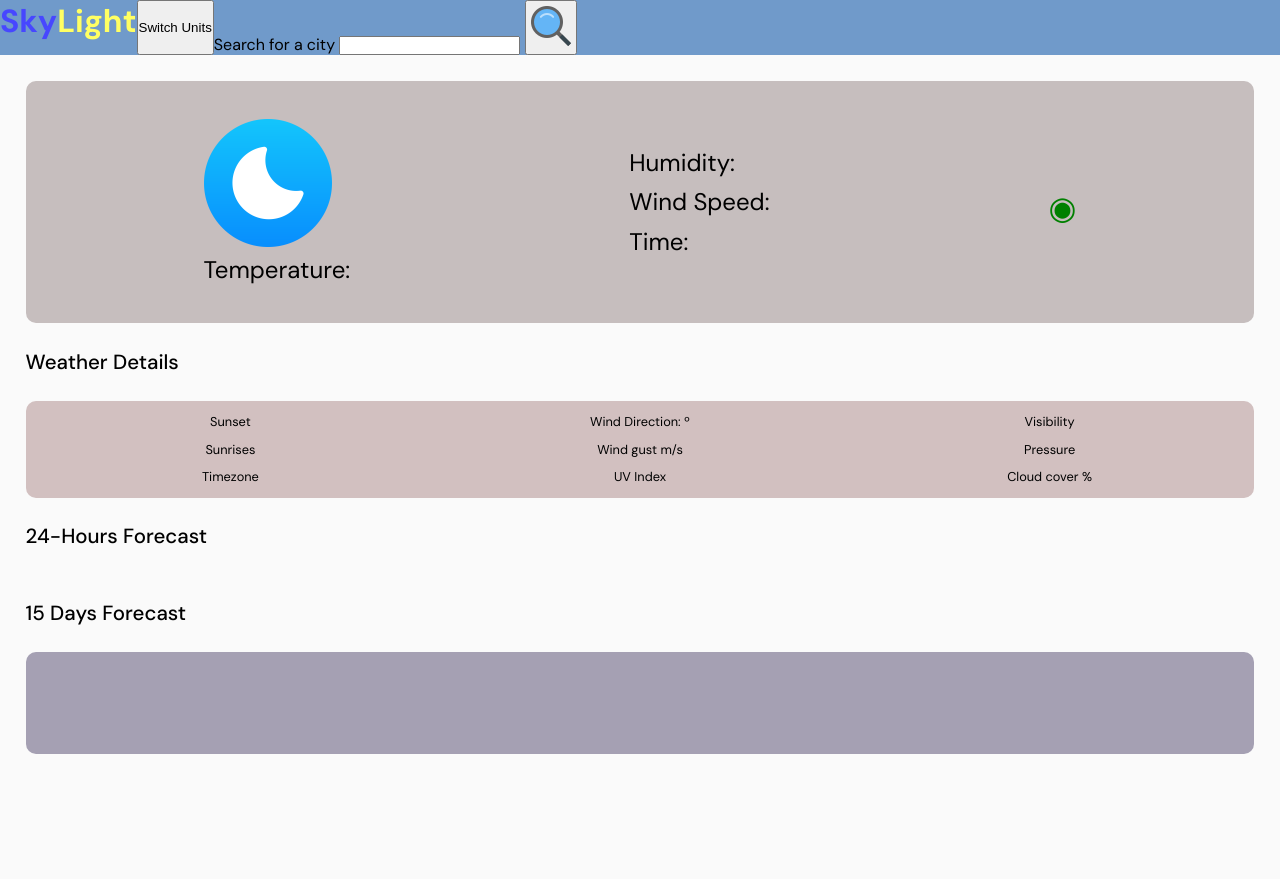
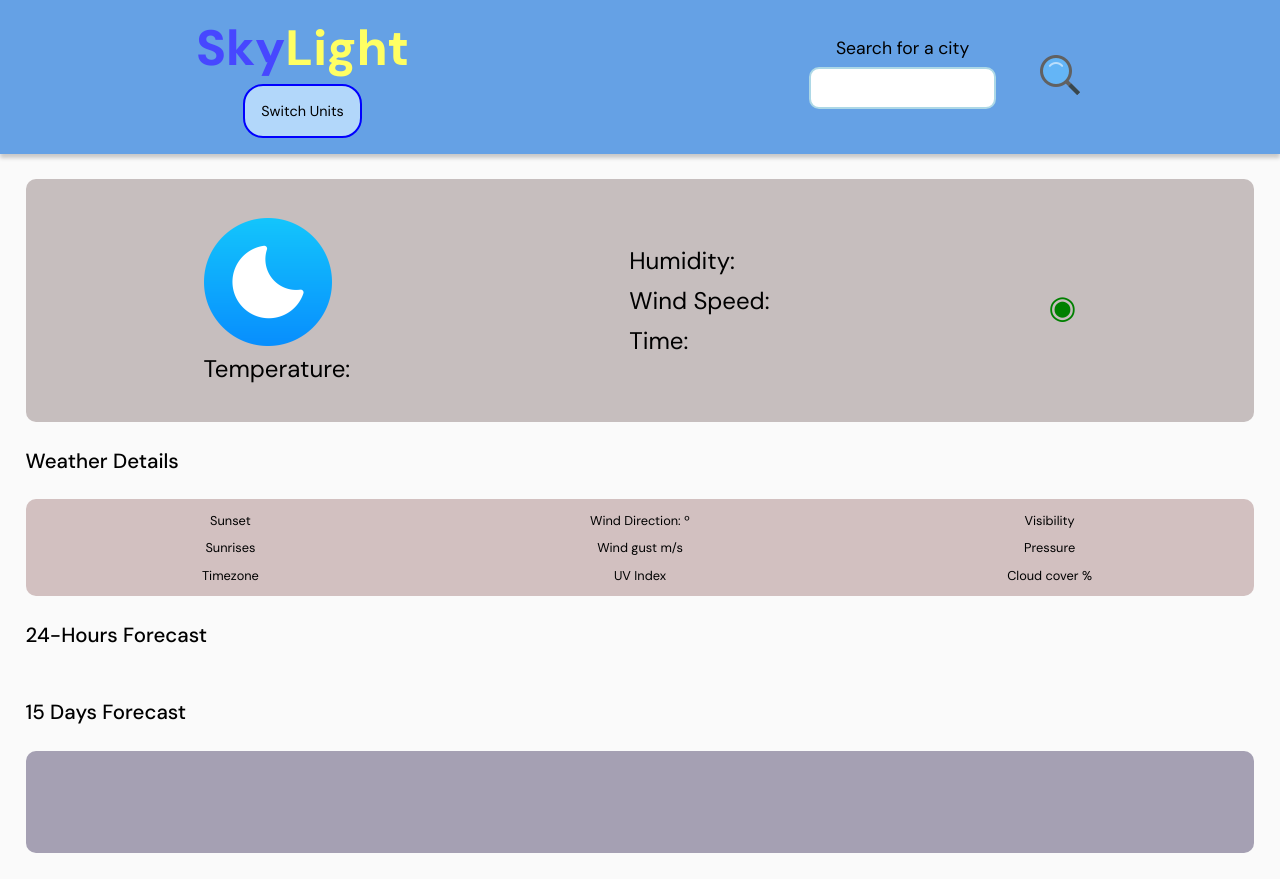
Before and after one commit to migueld51244/WeatherApp, a website built with webpack: page src/template.html in a window 1280 px wide. Before the commit the page ends 800 px from the top, so only its background shows below. Built offline with nearby package versions, Linux system fonts and the light colour scheme.

Commit message:
Style header, added anchor to page title and added div wrappers

```diff
--- a/src/style.css
+++ b/src/style.css
@@ -11,7 +11,78 @@ body {
 
 header {
   display: flex;
-  background-color: #709aca;
+  background-color: #65a1e5;
+  padding: 1rem;
+  justify-content: space-around;
+  box-shadow: 0px 4px 4px rgba(0, 0, 0, 0.2);
+}
+
+button {
+  font-family: inherit;
+}
+
+a {
+  text-decoration: none;
+}
+
+header button {
+  cursor: pointer;
+  background-color: transparent;
+  border: none;
+}
+
+.search-container {
+  display: flex;
+  align-items: center;
+  justify-content: center;
+}
+
+.search-box {
+  display: flex;
+  flex-direction: column;
+  align-items: center;
+  gap: 0.5rem;
+}
+
+label[for="search-local"] {
+  font-size: 1.1rem;
+}
+
+#search-local {
+  padding: 0.5rem;
+  outline: none;
+  width: 70%;
+  border: 2px solid lightblue;
+  border-radius: 10px;
+  font-size: 1.2rem;
+}
+
+.page-title {
+  font-size: 3.1rem;
+  font-weight: 800;
+}
+
+.page-title-controls {
+  display: flex;
+  flex-direction: column;
+  align-items: center;
+  gap: 0.3vw
+}
+
+.unit-switcher-btn {
+  color: black;
+  padding: 1rem;
+  border: 2px solid blue;
+  font-size: 0.9rem;
+  border-radius: 20px;
+  transition: 200ms ease-in;
+  background-color: #b2d7fa;
+}
+
+.unit-switcher-btn:hover {
+  color: white;
+  border: 2px solid blue;
+  background-color: rgb(116, 116, 170);
 }
 
 .blue-word {
--- a/src/template.html
+++ b/src/template.html
@@ -9,23 +9,36 @@
       href="https://fonts.googleapis.com/css2?family=DM+Sans:ital,opsz,wght@0,9..40,100..1000;1,9..40,100..1000&display=swap"
       rel="stylesheet"
     />
-    <link rel="shortcut icon" sizes="32x32" href="./assets/images/favicon.png" type="image/png">
+    <link
+      rel="shortcut icon"
+      sizes="32x32"
+      href="./assets/images/favicon.png"
+      type="image/png"
+    />
     <title>Weather App</title>
   </head>
   <body>
     <header>
-      <h1 class="page-title">
-        <span class="blue-word">Sky</span><span class="yellow-word">Light</span>
-      </h1>
-      <button class="unit-switcher-btn" type="button">Switch Units</button>
+
+      <div class="page-title-controls">
+      <a href="index.html">
+        <h1 class="page-title">
+          <span class="blue-word">Sky</span
+          ><span class="yellow-word">Light</span>
+        </h1>
+      </a>
+        <button class="unit-switcher-btn" type="button">Switch Units</button>
+      </div>
       <div class="search-container">
-        <label for="search-local">Search for a city</label>
-        <input type="text" name="" id="search-local" />
+        <div class="search-box">
+          <label for="search-local">Search for a city</label>
+          <input type="text" name="location" id="search-local" />
+          <span class="error-message"></span>
+        </div>
         <button type="button" class="search-location-btn">
           <img src="./assets/images/magnifier.png" alt="" />
         </button>
       </div>
-      <span class="error-message"></span>
     </header>
     <main class="container">
       <div class="location-info-container">
@@ -75,7 +88,9 @@
       <div class="full-day-wrapper"></div>
     </article>
     <article class="weeks-forecast">
-      <span class="multi-week-forecast-headline headline">15 Days Forecast</span>
+      <span class="multi-week-forecast-headline headline"
+        >15 Days Forecast</span
+      >
       <div class="forecast-wrapper"></div>
     </article>
   </body>
```
